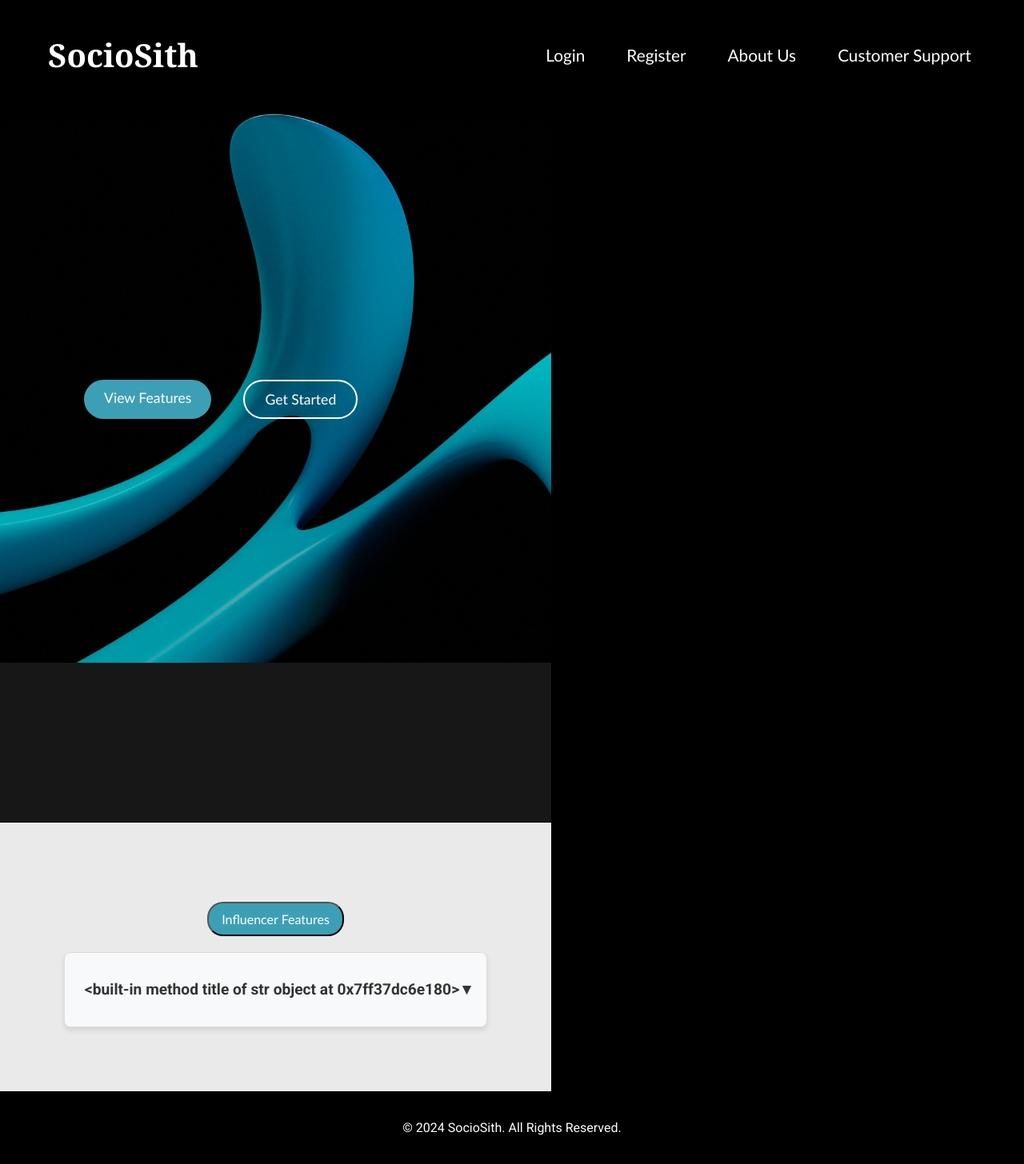
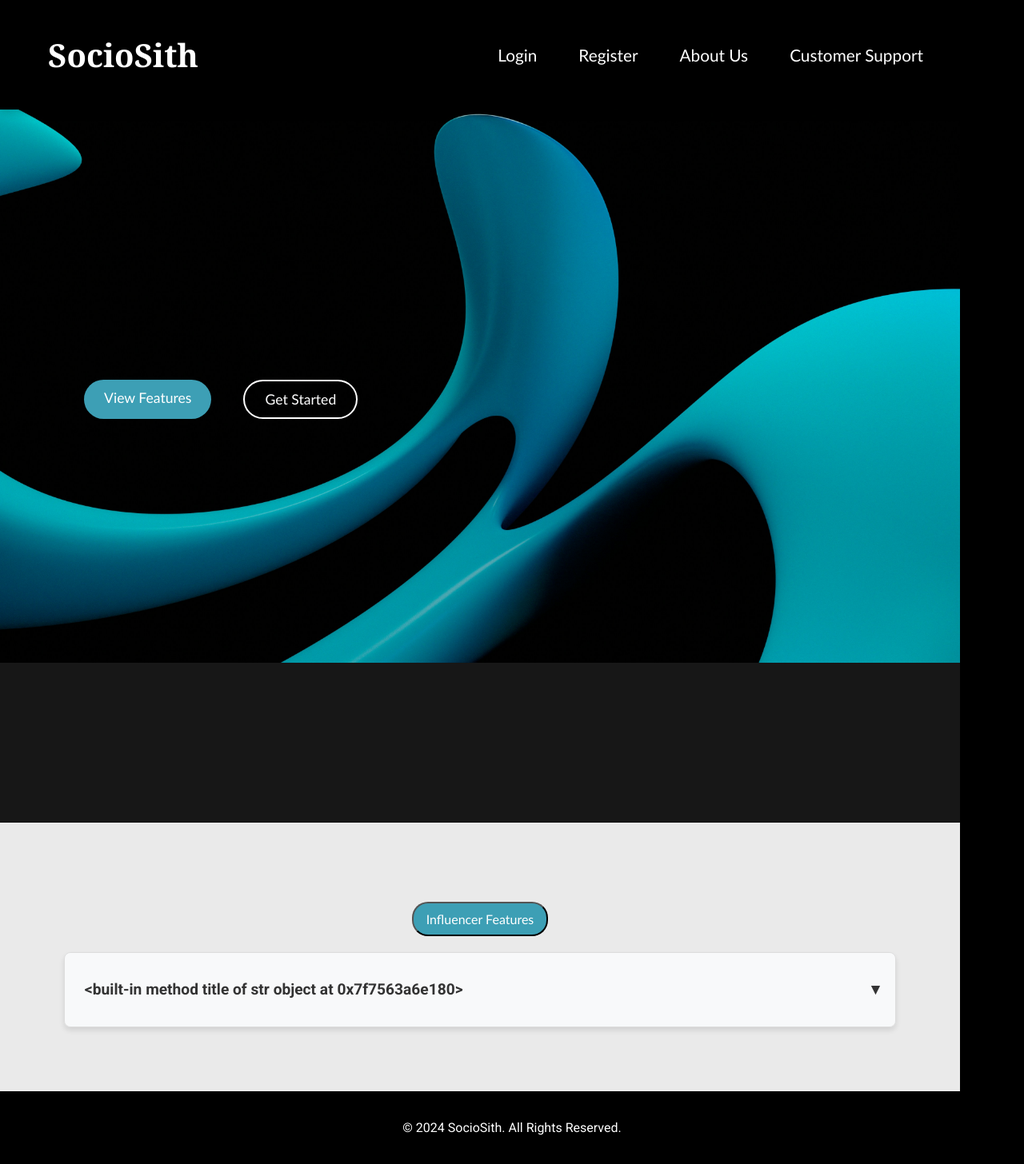
Before and after one commit to Wee-Chuan/FYP-24-S4-26, a Flask app: page / in a window 1280 px wide. Shown: the whole page at 80% size. Run offline with Flask 3, Linux system fonts and the light colour scheme; data that the repository does not hold is empty.

Commit message:
Update styles.css

```diff
--- a/static/base/styles.css
+++ b/static/base/styles.css
@@ -95,8 +95,12 @@ header .navbar {
 .main-content {
     flex: 1;
     padding-top: 120px;
-    max-width: fit-content;
+    max-width: 1200px;
 }
+
+* {
+    box-sizing: border-box;
+  }
 
 /* ============================= Footer Styling ============================= */
 footer {
```
